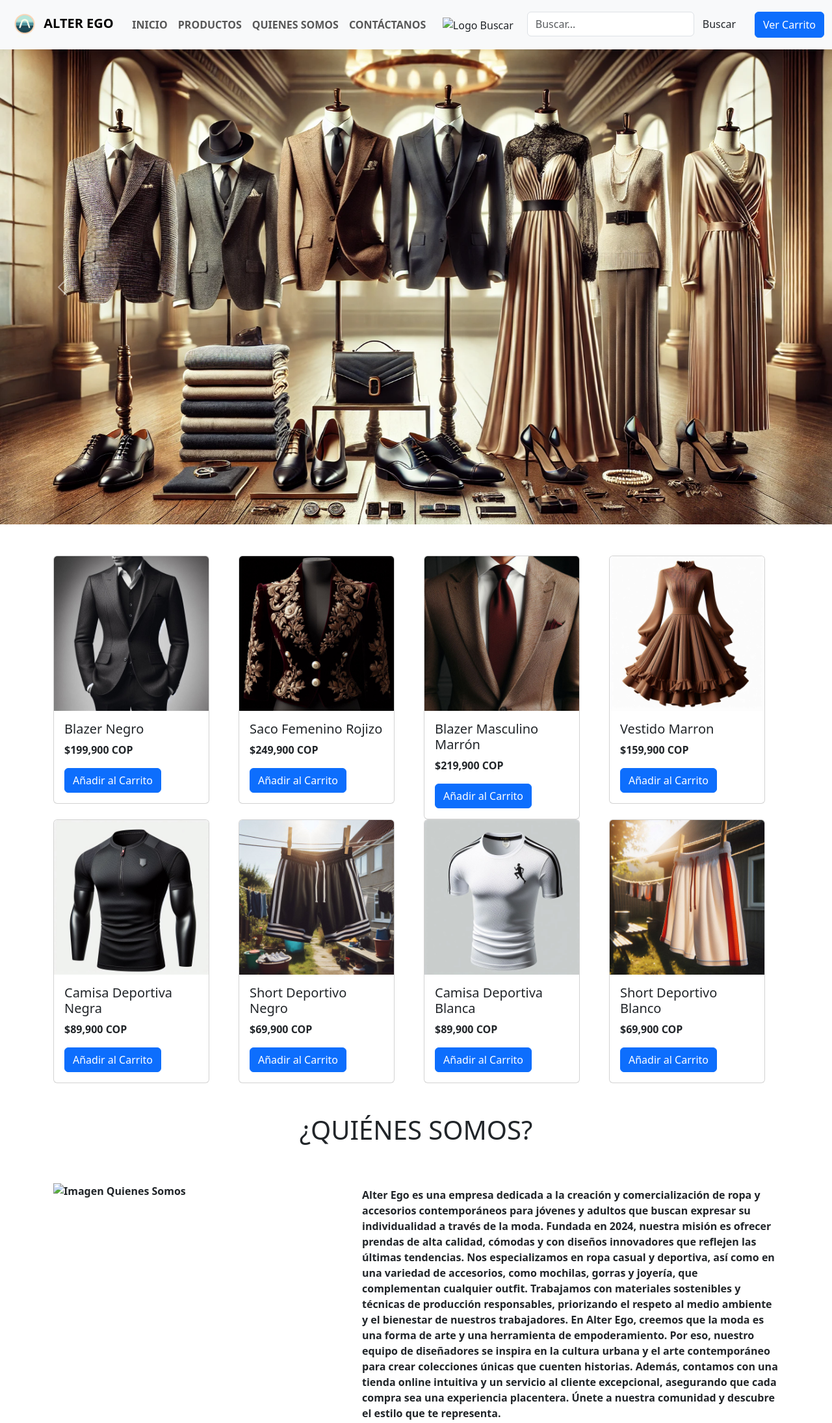
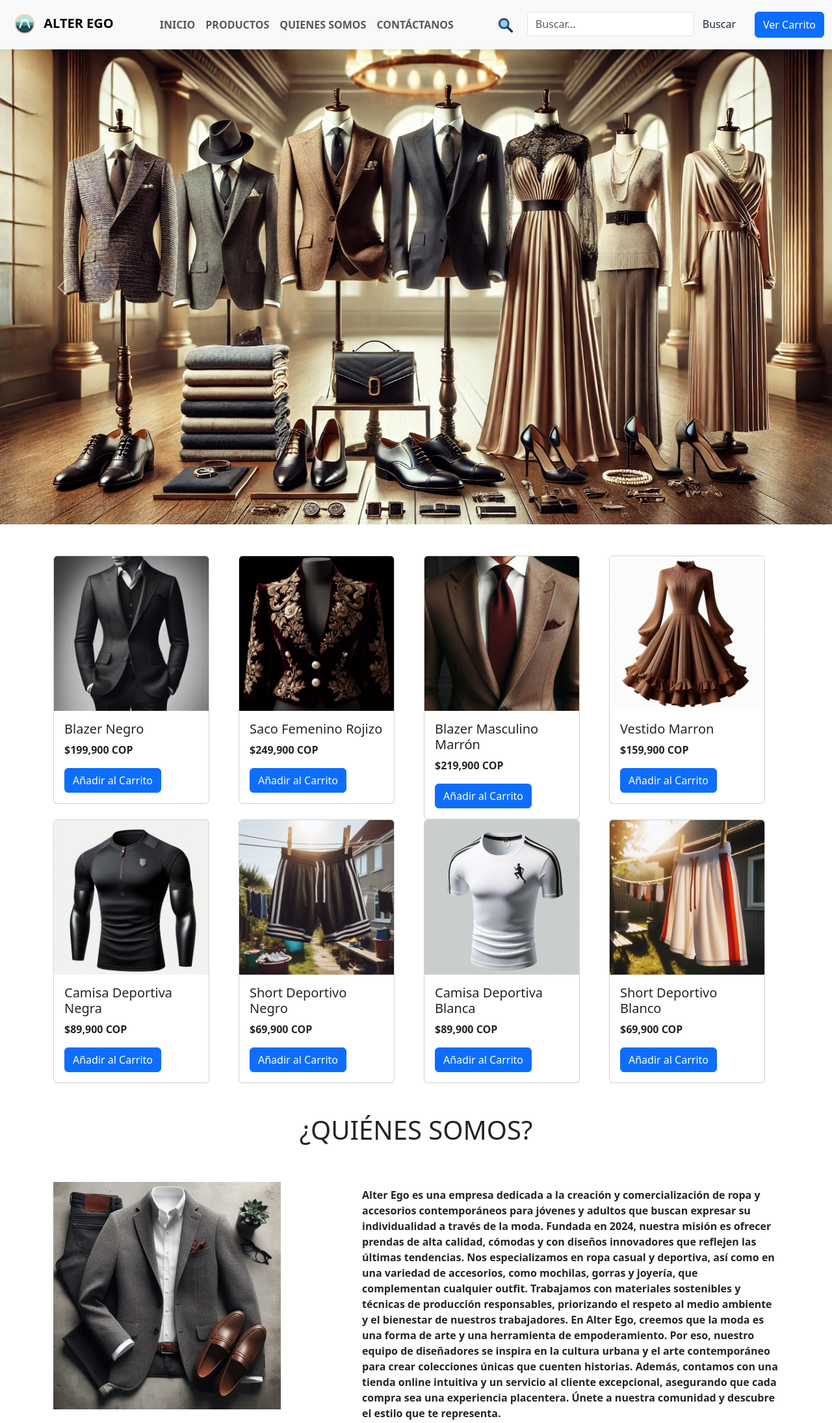
Before and after one commit to Jesb21/AlterEgo, a plain HTML site: page index.html in a window 1280 px wide. Shown: the top 2190 px of the page at 65% size. Drawn offline with nearby package versions, Linux system fonts and the light colour scheme; the site is published under a folder, as on GitHub Pages, so addresses that start at the root find nothing.

Commit message:
index.html

```diff
--- a/index.html
+++ b/index.html
@@ -32,7 +32,7 @@
                 <div class="d-flex">
                     <button class="btn btn-outline-black" id="searchButton" type="button" data-bs-toggle="collapse"
                         data-bs-target="#searchForm" aria-expanded="false" aria-controls="searchForm"><img
-                            src="/Imagenes/lupa.png" alt="Logo Buscar"></button>
+                            src="Imagenes/lupa.png" alt="Logo Buscar"></button>
                     <div id="searchForm" class="collapse-horizontal">
                         <form class="d-flex ms-2" role="search">
                             <input class="form-control" type="search" placeholder="Buscar..." aria-label="Search">
@@ -216,7 +216,7 @@
         </div>
         <div class="row pt-5">
             <div class="col-3">
-                <img src="/Imagenes/Imagen quienes somos.png" alt="Imagen Quienes Somos" width="350" height="350">
+                <img src="Imagenes/Imagen quienes somos.png" alt="Imagen Quienes Somos" width="350" height="350">
             </div>
             <div class="col-2">
 
```
